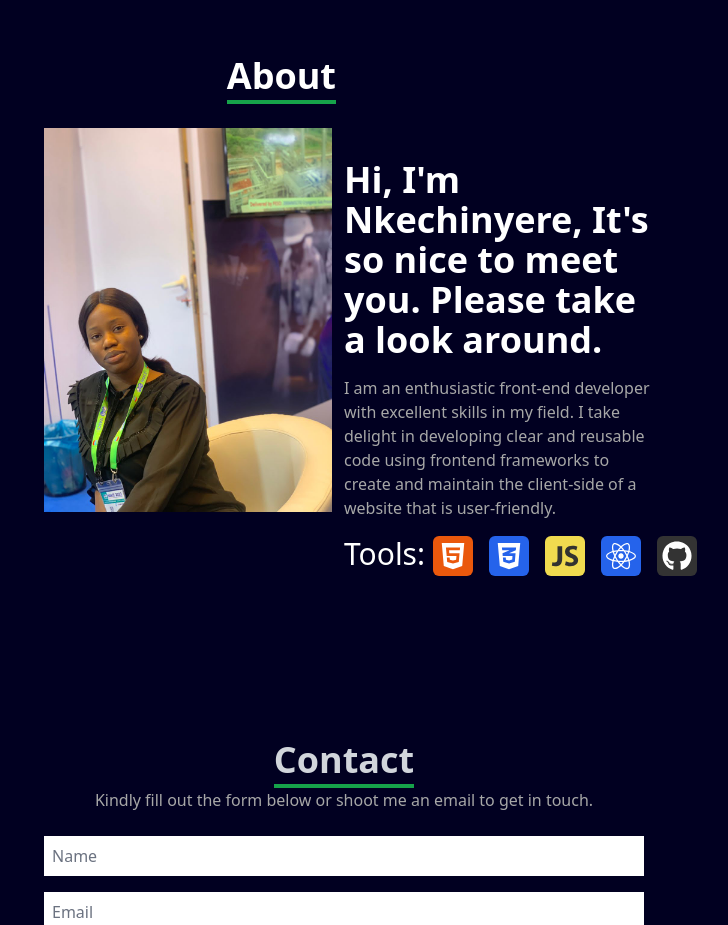
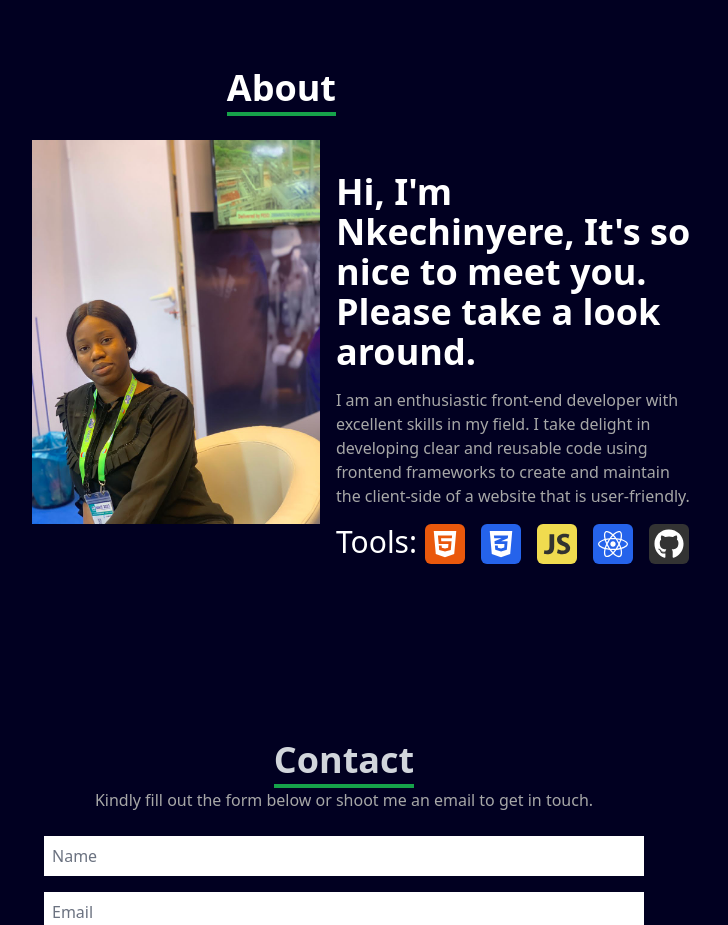
Before and after one commit to terejoe/my-portfolio, a React (Vite) app: page / in a window 1280 px wide. Shown: the part 1740-2665 px from the top of the page, without its empty margins (296-1024 px from the left). Built offline with nearby package versions, Linux system fonts and the light colour scheme.

Commit message:
refactor-code

```diff
--- a/src/components/About.jsx
+++ b/src/components/About.jsx
@@ -13,7 +13,7 @@ export default function About() {
           </div>
         </div>
 
-        <div className='md:w-[50%] grid md:grid-cols-2'>
+        <div className='md:w-[50%] md:flex gap-4'>
 
           <img src={potrait} alt='Potrait' className='h-96 mx-auto'/>
 
--- a/src/components/Contact.jsx
+++ b/src/components/Contact.jsx
@@ -37,7 +37,7 @@ export default function Contact() {
       });
   }
   return (
-    <div name='contact' className='w-full md:h-screen bg-[#010021] justify-center items-start p-4 pt-20 '>
+    <div name='contact' className='w-full bg-[#010021] justify-center items-start p-4 pt-20 '>
       <div className='pb-4 mb-2 text-center'>
         <p className='text-4xl font-bold inline border-b-4 border-green-600 text-gray-300'>Contact</p>
           <div className='text-[#a7a7a7] mt-2'>Kindly fill out the form below or shoot me an email to get in touch.</div>
```
